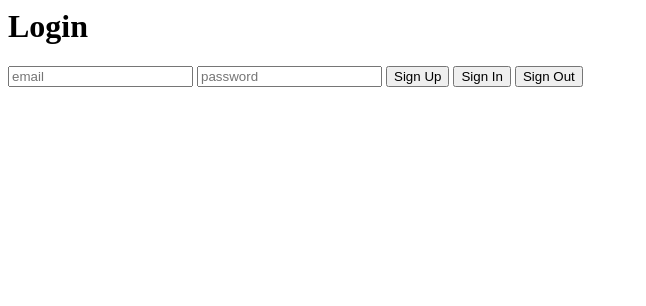
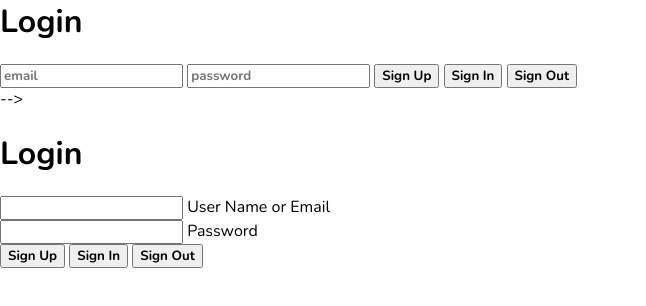
Before and after one commit to codebase-sys/FrontEnd, a plain HTML site: page index.html in a window 1280 px wide. Shown: the whole page, without its empty margins (0-646 px from the left). Drawn offline with nearby package versions, Linux system fonts and the light colour scheme; no server answers.

Commit message:
Update index.html

```diff
--- a/index.html
+++ b/index.html
@@ -1,4 +1,4 @@
-<html>
+<!-- <html>
 <head>
   <title> Form </title>
   <!-- The core Firebase JS SDK is always required and must be listed first -->
@@ -25,3 +25,43 @@
 
 </body>
 </html>
+ -->
+<html>
+
+<head>
+  <title> Form </title>
+  <!-- The core Firebase JS SDK is always required and must be listed first -->
+  <script src="https://www.gstatic.com/firebasejs/7.23.0/firebase-app.js"></script>
+  <script src="https://www.gstatic.com/firebasejs/7.23.0/firebase-auth.js"></script>
+
+  <!-- External JavaScrit file is embeded with html file -->
+  <script src="index.js"> </script>
+
+  <!-- Google fonts for login page. -->
+  <link href="https://fonts.googleapis.com/css2?family=Poppins&family=Roboto&display=swap" rel="stylesheet">
+  <link href="https://fonts.googleapis.com/css?family=Nunito:400,600,700" rel="stylesheet">
+
+  <link rel="stylesheet" href="style.css">
+</head>
+
+<body>
+  <div class="login-box">
+    <h1> Login </h1>
+    <form>
+      <div class="input-text">
+        <input type="email" id="email" required />
+        <label for="username">User Name or Email</label>
+      </div>
+      <div class="input-text">
+        <input type="password" id="password" required />
+        <label for="userpassword">Password</label>
+      </div>
+      <div class="center">
+        <button onclick="signUp()" id="signUp"> Sign Up</button>
+        <button onclick="signIn()" id="signIn"> Sign In</button>
+        <button onclick="signOut()" id="signOut"> Sign Out</button>
+      </div>
+    </form>
+  </div>
+</body>
+</html>
```
